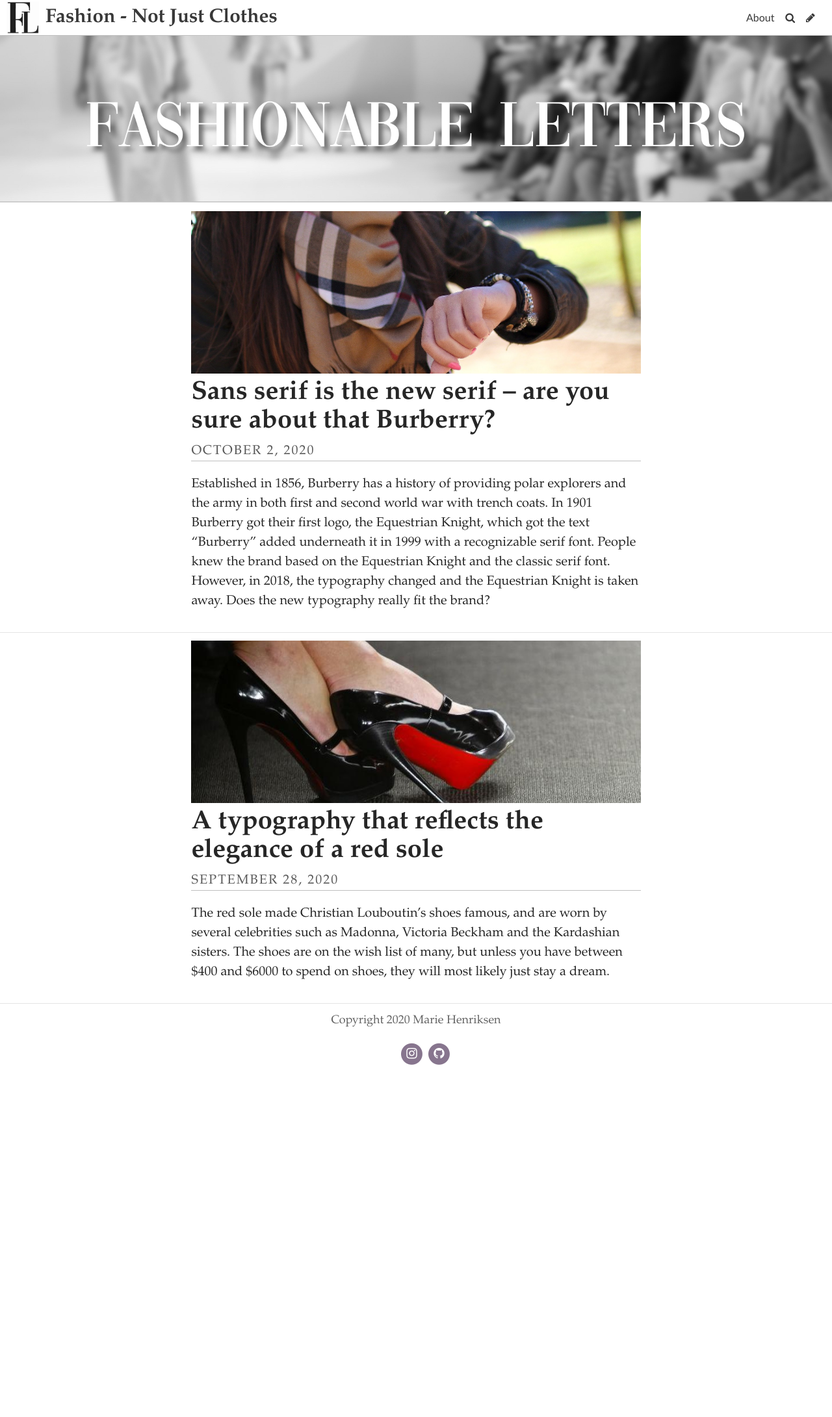
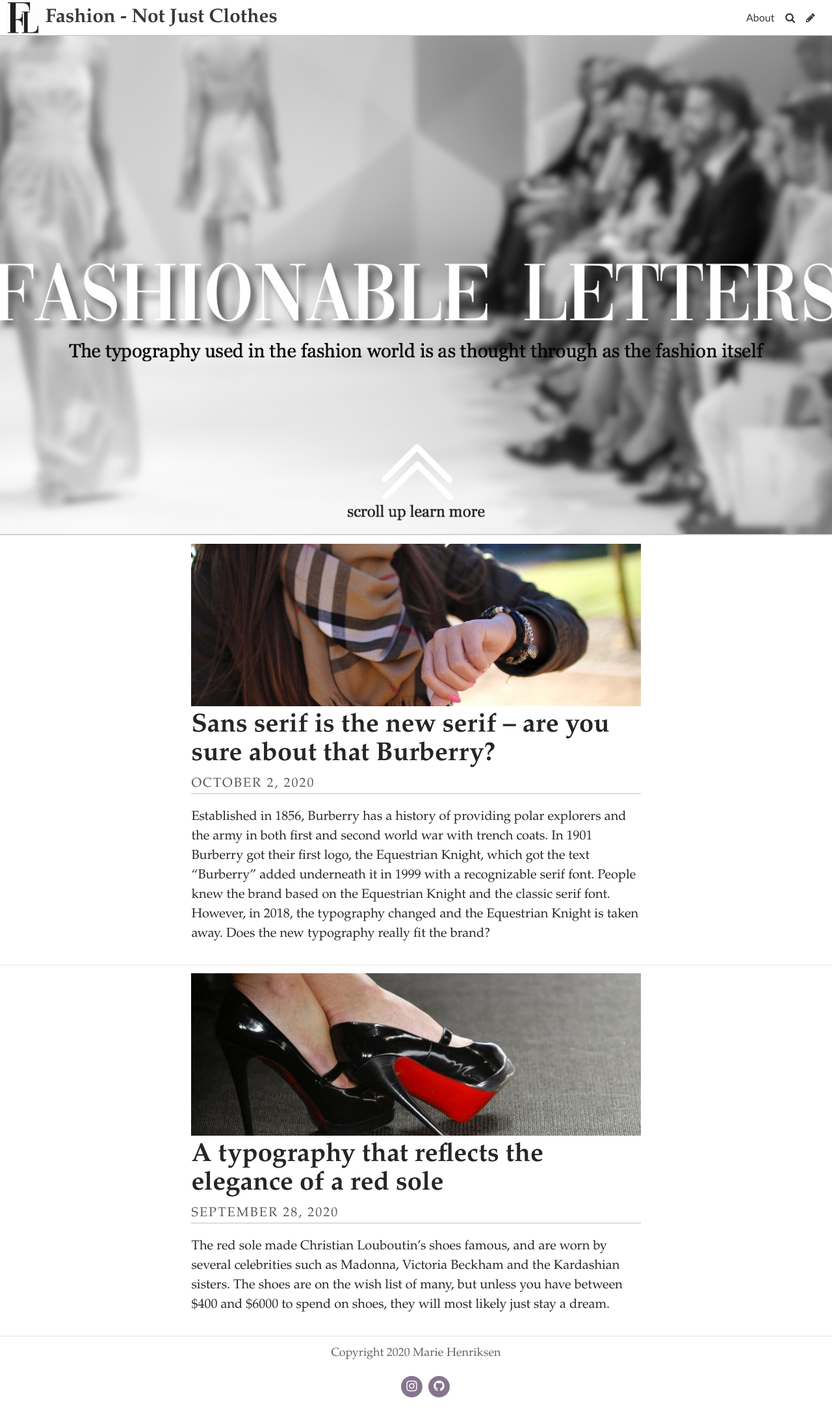
Before and after one commit to Mariehenriksen/fashionabletexts, a Jekyll site: the page built from index.html, in a window 1280 px wide. Shown: the whole page at 65% size. Built offline with Jekyll 4.4.1, drawn with Linux system fonts in a browser that asks for light colours; some web fonts are replaced; the list of posts is cut into pages by our own code; before the commit the page ends 1669 px from its top, so only the background shows below that.

Commit message:
Update Settings “general”

```diff
--- a/_data/settings.yml
+++ b/_data/settings.yml
@@ -2,8 +2,8 @@
 description: ""
 header_text: ""
 footer_text: Copyright 2020 Marie Henriksen
-header_feature_image: ../uploads/yes.jpg
-bannerheight: 20vmax
+header_feature_image: ../uploads/yes-alternativ.jpg
+bannerheight: 60vmax
 logo: ../uploads/fashionable-letters-logo.jpg
 favicon: ../uploads/favicon-32x32.png
 gridlayout: false
```
Also changed, not shown: uploads/yes-alternativ.jpg (added).
